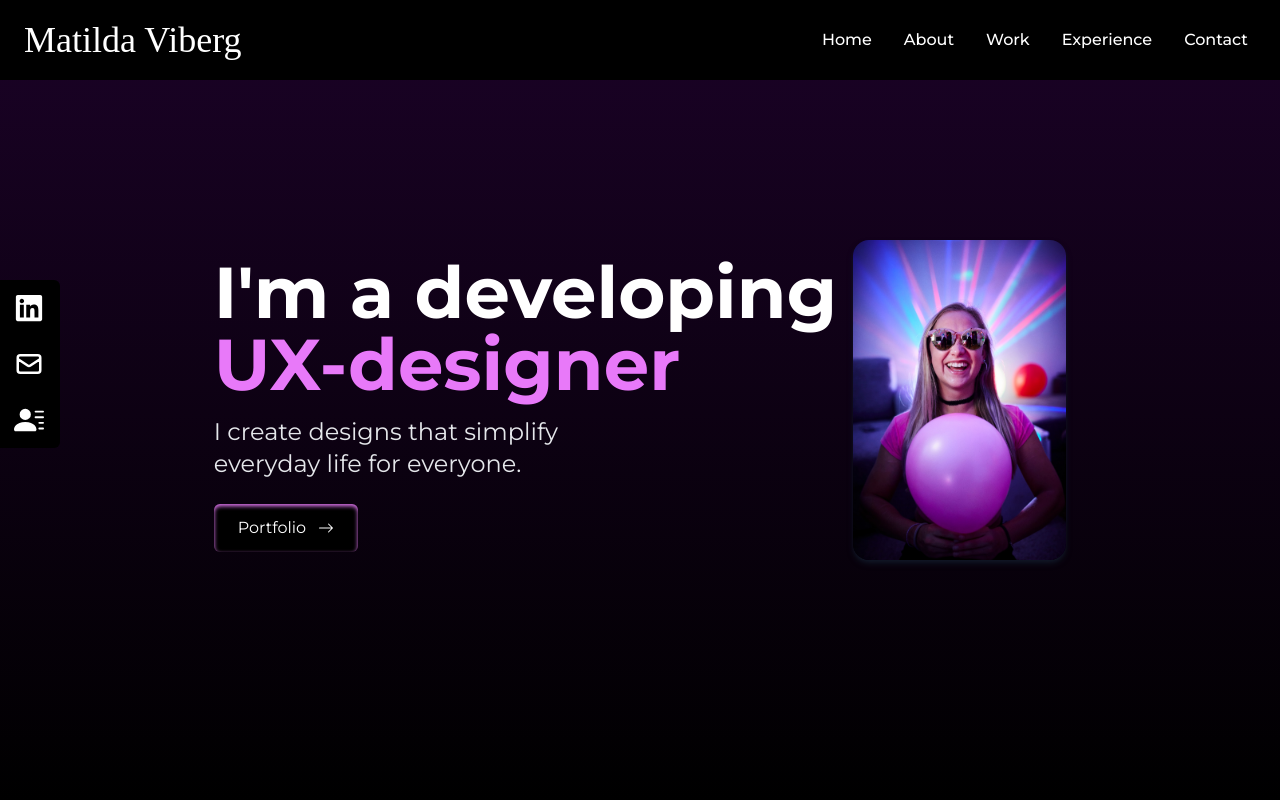
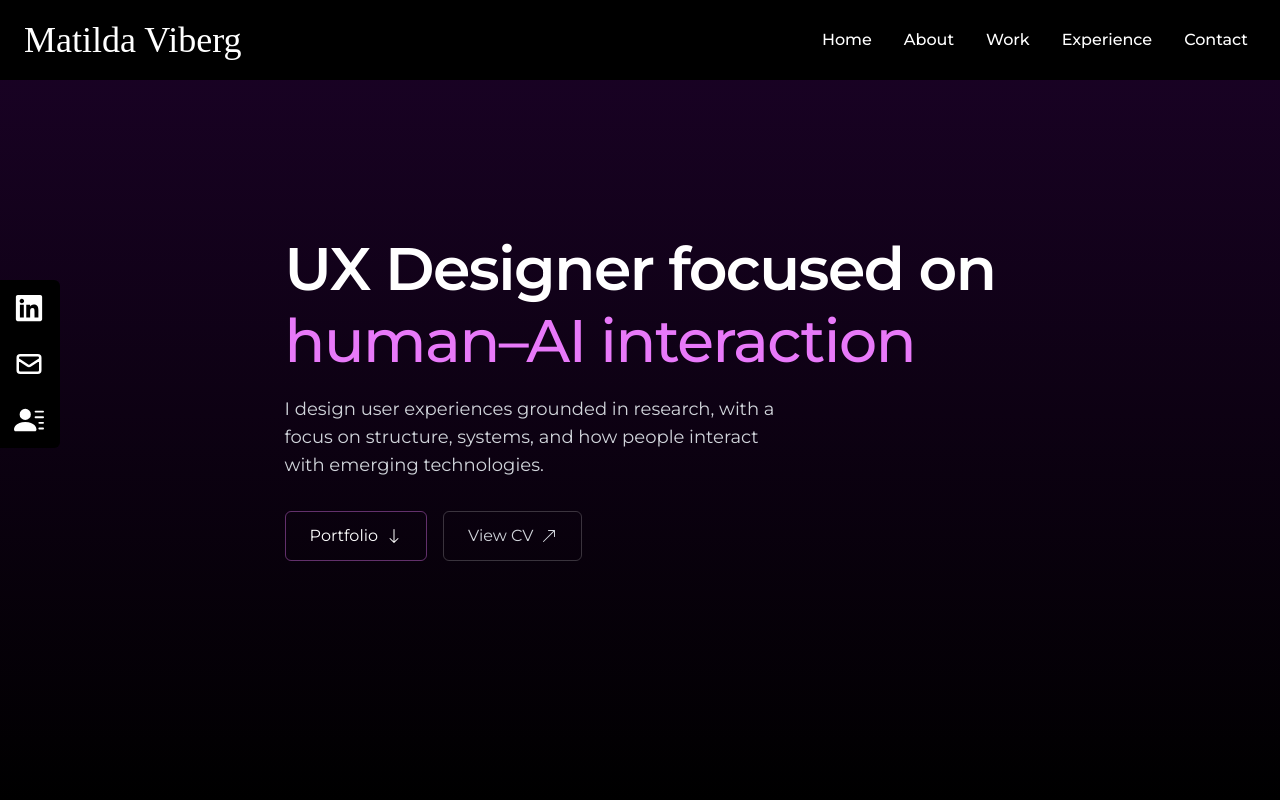
Before and after one commit to MatildaViberg/Portfolio, a React (Create React App) app: page / in a window 1280 px wide. Shown: the top 800 px of the page. Built offline with nearby package versions, Linux system fonts and the light colour scheme; a web font is replaced by a local one.

Commit message:
Refactor buttons and improve hero section layout

```diff
--- a/src/App.js
+++ b/src/App.js
@@ -15,10 +15,12 @@ import AI4UX from "./Components/AI4UX";
 import Matematikgeneratorn from "./Components/Matematikgeneratorn";
 import Nana from "./Components/NANA";
 import Thesis from "./Components/Thesis";
+import ScrollToTop from "./Components/ScrollToTop";
 
 function App() {
   return (
     <BrowserRouter>
+      <ScrollToTop />
       <Routes>
         {/* Main portfolio page */}
         <Route
--- /dev/null
+++ b/src/Components/Button.jsx
@@ -0,0 +1,51 @@
+import React from "react";
+import { Link } from "react-scroll";
+
+export function Button({
+    children,
+    type = "primary", // "primary" | "secondary"
+    to,
+    href,
+    icon,
+}) {
+    const baseStyles =
+        "inline-flex items-center gap-2 px-6 py-3 rounded-md transition-all duration-200 ease-out cursor-pointer";
+
+    const variants = {
+        primary:
+            "text-white border border-fuchsia-400/40 hover:border-fuchsia-400 hover:bg-fuchsia-500/10 hover:scale-[1.02] hover:-translate-y-0.5 hover:shadow-[0_0_12px_rgba(217,70,239,0.3)]",
+        secondary:
+            "text-gray-300 border border-white/20 hover:border-white/40 hover:text-white hover:bg-white/5 hover:scale-[1.02] hover:-translate-y-0.5",
+    };
+
+    const iconStyles =
+        "transition-transform duration-200 ease-out group-hover:translate-x-1";
+
+    // ✅ Internal scroll link
+    if (to) {
+        return (
+            <Link
+                to={to}
+                smooth
+                duration={500}
+                className={`group ${baseStyles} ${variants[type]}`}
+            >
+                {children}
+                {icon && <span className={iconStyles}>{icon}</span>}
+            </Link>
+        );
+    }
+
+    // ✅ External link (CV)
+    return (
+        <a
+            href={href}
+            target="_blank"
+            rel="noopener noreferrer"
+            className={`group ${baseStyles} ${variants[type]}`}
+        >
+            {children}
+            {icon && <span className={iconStyles}>{icon}</span>}
+        </a>
+    );
+}
--- a/src/Components/Contact.jsx
+++ b/src/Components/Contact.jsx
@@ -6,7 +6,7 @@ import { BsFillPersonLinesFill } from "react-icons/bs";
 
 
 
-export default function Contact(){
+export default function Contact() {
   const links = [
 
     {
@@ -22,12 +22,13 @@ export default function Contact(){
       id: 2,
       child: (
         <>
-          Download resume <BsFillPersonLinesFill size={30} />
+          My resume <BsFillPersonLinesFill size={30} />
         </>
       ),
-      href: "/matilda.viberg.resume.pdf",
+      href: "/CVMatildaViberg.pdf",
       style: "rounded-br-md",
-      download: true,
+      target: "_blank",
+      rel: "noopener noreferrer",
     },
     {
       id: 3,
--- a/src/Components/Home.jsx
+++ b/src/Components/Home.jsx
@@ -1,35 +1,44 @@
 import React from "react";
-import HeroImage from "../images/ballong.jpeg"
-import { MyButton } from "./MyButton";
+
+import { BsArrowUpRight } from "react-icons/bs";
+import { BsArrowDown } from "react-icons/bs"
+
+import { Button } from "./Button";
 
 
 
 export function Home() {
   return (
-    <div name="home"
-    className="h-fit md:h-screen w-full pt-24 md:pt-4 bg-gradient-to-b from-[#1B0227]   to-black" >
 
-      {/* denna fungerar inte i mobile bg-cover bg-no-repeat bg-hero-pattern*/}
-      <div className="max-w-screen-lg mx-auto flex flex-col
-      items-center justify-center h-full px-4 md:flex-row">
+    <div className="min-h-screen w-full bg-gradient-to-b from-[#1B0227] to-black flex items-center justify-center">
+      <div className="max-w-4xl mx-auto px-6 flex flex-col items-start gap-6">
 
-        <div className="flex flex-col justify-center h-full">
-
-          <h1 className="text-4xl font-bold md:text-5xl lg:text-7xl text-white pr-4">I'm a developing <h1 className="text-fuchsia-400">UX-designer</h1></h1>
-
-          <p className="text-gray-200 py-4 pr-4 max-w-md text-1xl lg:text-2xl">I create designs that simplify everyday life for everyone.</p>
-
-          <MyButton />
-          </div>
+        <h1 className="text-3xl md:text-5xl lg:text-6xl font-semibold text-white leading-tight tracking-tight max-w-3xl">
+          UX Designer focused on
+          <span className="block text-fuchsia-400 mt-3 font-medium">
+            human–AI interaction
+          </span>
+        </h1>
 
 
-        <div>
-          <img src={HeroImage} alt="profile" className="rounded-2xl shadow-md shadow-gray-900 md:h-80 mx-auto w-2/3 md:w-full mb-4" />
-          </div>
-        </div>
+        <p className="text-gray-300 text-base md:text-lg leading-relaxed max-w-lg">
+          I design user experiences grounded in research, with a focus on structure,
+          systems, and how people interact with emerging technologies.
+        </p>
+
+
+        <div className="flex items-center gap-4 pt-2">
+          <Button to="work" type="primary" icon={<BsArrowDown />}>
+            Portfolio
+          </Button>
+
+          <Button href="/CVMatildaViberg.pdf" type="secondary" icon={<BsArrowUpRight />}>
+            View CV
+          </Button>
         </div>
 
-
+      </div>
+    </div>
 
   );
 }
--- a/src/Components/MyButton.jsx
+++ /dev/null
@@ -1,20 +0,0 @@
-import React from "react"
-import { BsArrowRight } from "react-icons/bs"
-import { Link } from "react-scroll";
-
-
-export function MyButton() {
-    return (
-      <div>
-            <Link to="work"
-           className="group text-white w-fit px-6 py-3 my-2
-          flex items-center rounded-md bg-black shadow-inner shadow-fuchsia-400 cursor-pointer">
-            Portfolio
-            <span className="group-hover:rotate-90 duration-300 ml-3" >
-            <BsArrowRight />
-            </span>
-          </Link>
-          </div>
-
-    )
-  }
--- /dev/null
+++ b/src/Components/ScrollToTop.jsx
@@ -0,0 +1,15 @@
+
+import { useEffect } from "react";
+import { useLocation } from "react-router-dom";
+
+function ScrollToTop() {
+    const { pathname } = useLocation();
+
+    useEffect(() => {
+        window.scrollTo(0, 0);
+    }, [pathname]);
+
+    return null;
+}
+
+export default ScrollToTop;
--- a/src/Components/Sociallinks.jsx
+++ b/src/Components/Sociallinks.jsx
@@ -28,12 +28,13 @@ const SocialLinks = () => {
       id: 3,
       child: (
         <>
-          Resume <BsFillPersonLinesFill size={30} />
+          Resume ↗ <BsFillPersonLinesFill size={30} />
         </>
       ),
-      href: "/matilda.viberg.resume.pdf",
+      href: "/CVMatildaViberg.pdf",
       style: "rounded-br-md",
-      download: true,
+      target: "_blank",
+      rel: "noopener noreferrer",
     },
   ];
 
```
Also changed, not shown: 2 other files (tests, documents, lock files or other folders). Lines whose indentation alone changed are shown as unchanged.
